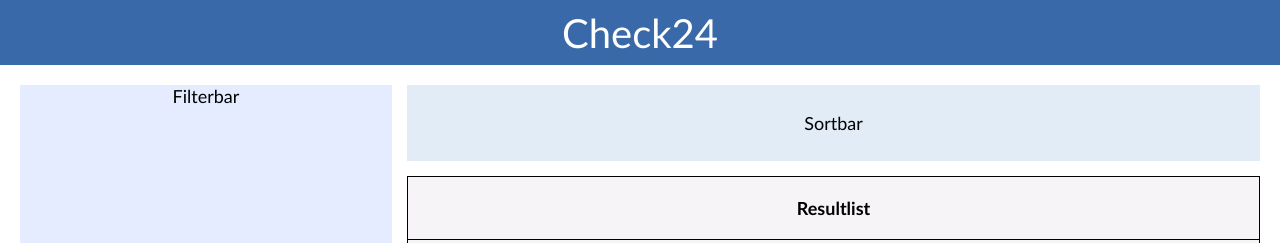
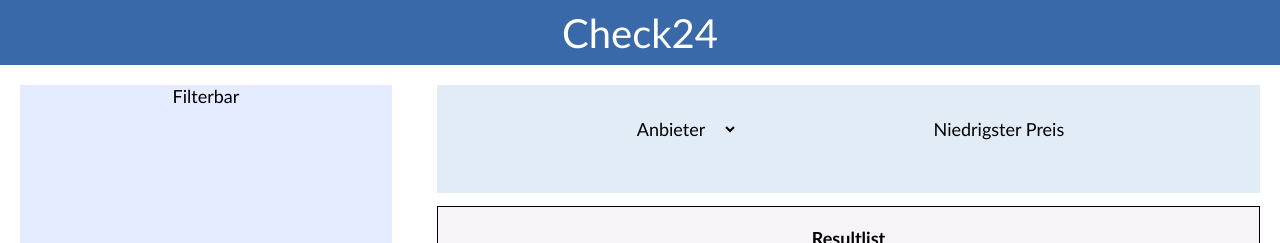
Before and after one commit to nicolefrydrych/tariff-listing, a React (Create React App) app: page / in a window 1280 px wide. Shown: the top 243 px of the page. Built offline with nearby package versions, Linux system fonts and the light colour scheme.

Commit message:
Create component sortBar and add styling

```diff
--- a/src/components/ResultList.js
+++ b/src/components/ResultList.js
@@ -6,7 +6,7 @@
   return (
     <div>
       <ResultContainer>
-        <ResultlistHeader>Resultlist</ResultlistHeader>
+        <ResultListHeader>Resultlist</ResultListHeader>
         {tariffsData.map((tariff) => (
           <div>
             <CardGrid>
@@ -43,7 +43,7 @@
   padding-bottom: 40px;
 `
 
-const ResultlistHeader = styled.h4`
+const ResultListHeader = styled.h4`
   text-align: center;
   border-bottom: 1px solid black;
   padding: 20px;
--- /dev/null
+++ b/src/components/SortBar.js
@@ -0,0 +1,59 @@
+import React from 'react'
+import styled from 'styled-components'
+
+export default function SortBar() {
+  const providers = [
+    { name: 'A-Z', isSelected: false },
+    { name: 'Z-A', isSelected: false },
+  ]
+
+  return (
+    <div>
+      <SortBarHeader>
+        <DropDownMenu>
+          <option value="">Anbieter</option>
+          {providers.map((provider) => (
+            <option key={provider.name} value={provider.name}>
+              {provider.name}
+            </option>
+          ))}
+        </DropDownMenu>
+        <LowestPriceButton>Niedrigster Preis</LowestPriceButton>
+      </SortBarHeader>
+    </div>
+  )
+}
+
+const SortBarHeader = styled.div`
+  background: #e2ecf7;
+  grid-column-start: 2;
+  grid-column-end: 3;
+  grid-row-start: 1;
+  grid-row-end: 2;
+  display: flex;
+  justify-content: space-evenly;
+  align-items: center;
+  padding: 20px 0;
+`
+
+const DropDownMenu = styled.select`
+  background: #e2ecf7;
+  color: black;
+  border: 0;
+  outline: none;
+  padding: 12px 16px;
+  font-size: 18px;
+  margin-bottom: 20px;
+  font-family: 'Gill Sans';
+`
+
+const LowestPriceButton = styled.button`
+  background: #e2ecf7;
+  color: black;
+  border: 0;
+  outline: none;
+  padding: 12px 16px;
+  font-size: 18px;
+  margin-bottom: 20px;
+  font-family: 'Gill Sans';
+`
--- a/src/components/TariffPage.js
+++ b/src/components/TariffPage.js
@@ -2,13 +2,14 @@
 import styled from 'styled-components'
 import Header from './Header'
 import ResultList from './ResultList'
+import SortBar from './SortBar'
 
 export default function TariffPage() {
   return (
     <>
       <Header />
       <TariffPageGrid>
-        <Sortbar>Sortbar</Sortbar>
+        <SortBar />
         <Filterbar> Filterbar </Filterbar>
         <ResultList />
       </TariffPageGrid>
@@ -18,23 +19,13 @@
 
 const TariffPageGrid = styled.div`
   display: grid;
-  grid-gap: 15px;
+  grid-gap: 45px;
   grid-template-rows: 10% 20% 70%;
   grid-template-columns: 30% auto;
   padding: 20px;
   height: 100vh;
 `
 
-const Sortbar = styled.div`
-  background: #e2ecf7;
-  grid-column-start: 2;
-  grid-column-end: 3;
-  grid-row-start: 1;
-  grid-row-end: 2;
-  display: flex;
-  justify-content: center;
-  align-items: center;
-`
 const Filterbar = styled.div`
   background: #e5ecff;
   grid-column-start: 1;
```
